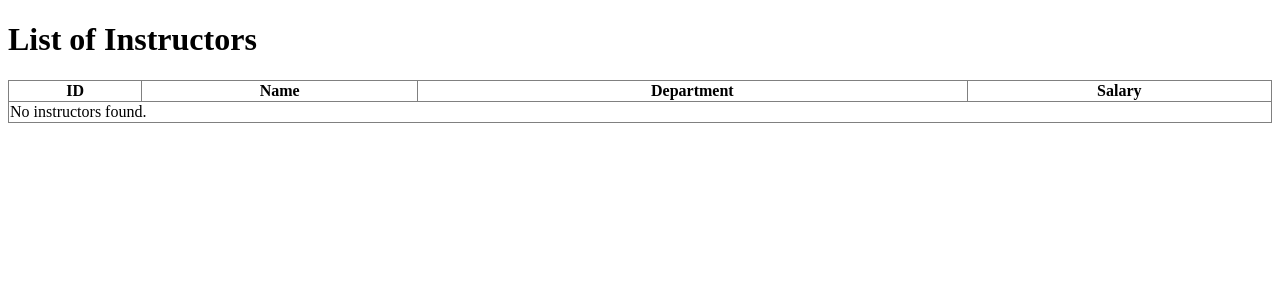
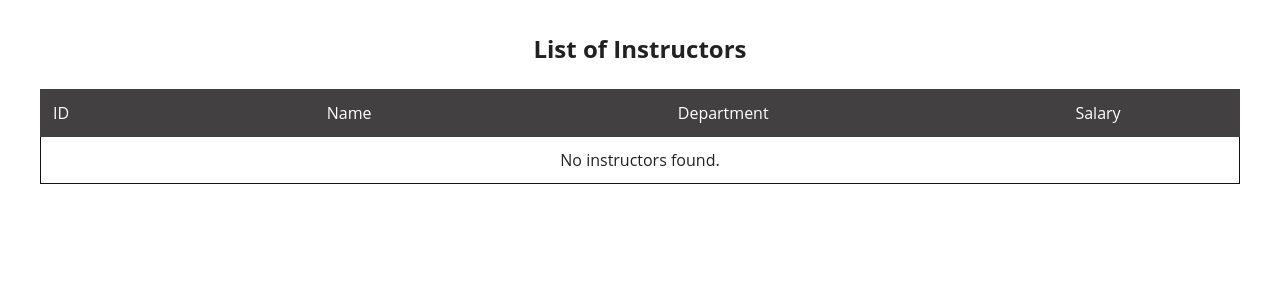
Before and after one commit to coling154/UnivDB, a Django app: template src/univSite/univApp/templates/queries/F1Table.html in a window 1280 px wide. Shown: the top 300 px of the page. Run offline with Django 5.2, Linux system fonts and the light colour scheme; the template is opened without the code that fills it, so the values that code supplies are empty; parts of the project's set-up code (start-up, migrations or seed data) failed here and were passed over.

Commit message:
Stylized query result tables

```diff
--- /dev/null
+++ b/src/univSite/univApp/static/css/tableStyle.css
@@ -0,0 +1,204 @@
+@import "bourbon@5.*";
+html {
+    box-sizing: border-box;
+}
+*, *:before, *:after {
+    box-sizing: inherit;
+}
+body {
+    font-family: "Open Sans", sans-serif;
+    color: rgba(0, 0, 0, .87);
+}
+a {
+    color: rgba(38, 137, 13, 1);
+}
+a:hover, a:focus {
+    color: rgba(4, 106, 56, 1);
+}
+.container {
+    margin: 5% 3%;
+}
+@media (min-width: 48em) {
+    .container {
+        margin: 2%;
+   }
+}
+@media (min-width: 75em) {
+    .container {
+        margin: 2em auto;
+        max-width: 75em;
+   }
+}
+.responsive-table {
+    width: 100%;
+    margin-bottom: 1.5em;
+    border-spacing: 0;
+}
+@media (min-width: 48em) {
+    .responsive-table {
+        font-size: 0.9em;
+   }
+}
+@media (min-width: 62em) {
+    .responsive-table {
+        font-size: 1em;
+   }
+}
+.responsive-table thead {
+    position: absolute;
+    clip: rect(1px 1px 1px 1px);
+   /* IE6, IE7 */
+    padding: 0;
+    border: 0;
+    height: 1px;
+    width: 1px;
+    overflow: hidden;
+}
+@media (min-width: 48em) {
+    .responsive-table thead {
+        position: relative;
+        clip: auto;
+        height: auto;
+        width: auto;
+        overflow: auto;
+   }
+}
+.responsive-table thead th {
+    background-color: #424041;
+    border: 1px solid #424041;
+    font-weight: normal;
+    text-align: center;
+    color: white;
+}
+.responsive-table thead th:first-of-type {
+    text-align: left;
+}
+.responsive-table tbody, .responsive-table tr, .responsive-table th, .responsive-table td {
+    display: block;
+    padding: 0;
+    text-align: left;
+    white-space: normal;
+}
+@media (min-width: 48em) {
+    .responsive-table tr {
+        display: table-row;
+   }
+}
+.responsive-table th, .responsive-table td {
+    padding: 0.5em;
+    vertical-align: middle;
+}
+@media (min-width: 30em) {
+    .responsive-table th, .responsive-table td {
+        padding: 0.75em 0.5em;
+   }
+}
+@media (min-width: 48em) {
+    .responsive-table th, .responsive-table td {
+        display: table-cell;
+        padding: 0.5em;
+   }
+}
+@media (min-width: 62em) {
+    .responsive-table th, .responsive-table td {
+        padding: 0.75em 0.5em;
+   }
+}
+@media (min-width: 75em) {
+    .responsive-table th, .responsive-table td {
+        padding: 0.75em;
+   }
+}
+.responsive-table caption {
+    margin-bottom: 1em;
+    font-size: 1em;
+    font-weight: bold;
+    text-align: center;
+}
+@media (min-width: 48em) {
+    .responsive-table caption {
+        font-size: 1.5em;
+   }
+}
+.responsive-table tfoot {
+    font-size: 0.8em;
+    font-style: italic;
+}
+@media (min-width: 62em) {
+    .responsive-table tfoot {
+        font-size: 0.9em;
+   }
+}
+@media (min-width: 48em) {
+    .responsive-table tbody {
+        display: table-row-group;
+   }
+}
+.responsive-table tbody tr {
+    margin-bottom: 1em;
+}
+@media (min-width: 48em) {
+    .responsive-table tbody tr {
+        display: table-row;
+        border-width: 1px;
+   }
+}
+.responsive-table tbody tr:last-of-type {
+    margin-bottom: 0;
+}
+@media (min-width: 48em) {
+    .responsive-table tbody tr:nth-of-type(even) {
+        background-color: rgba(0, 0, 0, .12);
+   }
+}
+.responsive-table tbody th[scope="row"] {
+    background-color: rgba(38, 137, 13, 1);
+    color: white;
+}
+@media (min-width: 30em) {
+    .responsive-table tbody th[scope="row"] {
+        border-left: 1px solid #141414;
+        border-bottom: 1px solid #141414;
+   }
+}
+@media (min-width: 48em) {
+    .responsive-table tbody th[scope="row"] {
+        background-color: transparent;
+        color: rgba(0, 0, 1, );
+        text-align: left;
+   }
+}
+.responsive-table tbody td {
+    text-align: right;
+}
+@media (min-width: 48em) {
+    .responsive-table tbody td {
+        border-left: 1px solid #141414;
+        border-bottom: 1px solid #141414;
+        text-align: center;
+   }
+}
+@media (min-width: 48em) {
+    .responsive-table tbody td:last-of-type {
+        border-right: 1px solid #141414;
+   }
+}
+.responsive-table tbody td[data-type=currency] {
+    text-align: right;
+}
+.responsive-table tbody td[data-title]:before {
+    content: attr(data-title);
+    float: left;
+    font-size: 0.8em;
+    color: rgba(0, 0, 0, .54);
+}
+@media (min-width: 30em) {
+    .responsive-table tbody td[data-title]:before {
+        font-size: 0.9em;
+   }
+}
+@media (min-width: 48em) {
+    .responsive-table tbody td[data-title]:before {
+        content: none;
+   }
+}
--- a/src/univSite/univApp/templates/queries/F1Table.html
+++ b/src/univSite/univApp/templates/queries/F1Table.html
@@ -3,25 +3,30 @@
 <head>
     <meta charset="UTF-8">
     <title>List of Instructors</title>
+    {% load static %}
+    <link rel="stylesheet" href="{% static 'css/tableStyle.css' %}"/>
+    <link rel="icon" type="image/png" href="{% static 'images/favi.png' %}" />
+
 </head>
 <body>
-    <h1>List of Instructors</h1>
-    <table style="width:100%; border-collapse: collapse;" border="1">
+    <div class="container">
+        <table class="responsive-table">
+            <caption>List of Instructors</caption>
             <thead>
                 <tr>
-                <th>ID</th>
-                <th>Name</th>
-                <th>Department</th>
-                <th>Salary</th>
+                    <th scope="col">ID</th>
+                    <th scope="col">Name</th>
+                    <th scope="col">Department</th>
+                    <th scope="col">Salary</th>
                 </tr>
             </thead>
             <tbody>
                 {% for instructor in rows %}
                 <tr>
-                <td>{{ instructor.id }}</td>
-                <td>{{ instructor.name }}</td>
-                <td>{{ instructor.dept_name }}</td>
-                <td>{{ instructor.salary }}</td>
+                    <td scope="row" data-title="ID">{{ instructor.id }}</td>
+                    <td data-title="Name">{{ instructor.name }}</td>
+                    <td data-title="Department">{{ instructor.dept_name }}</td>
+                    <td data-title="Salary" type="currency">{{ instructor.salary }}</td>
                 </tr>
                 {% empty %}
                 <tr>
@@ -30,5 +35,6 @@
                 {% endfor %}
             </tbody>
         </table>
+    </div>
 </body>
 </html>
```
Also changed, not shown: src/univSite/univApp/templates/queries/F2Table.html (+15 -10 lines). Lines whose indentation alone changed are shown as unchanged.
